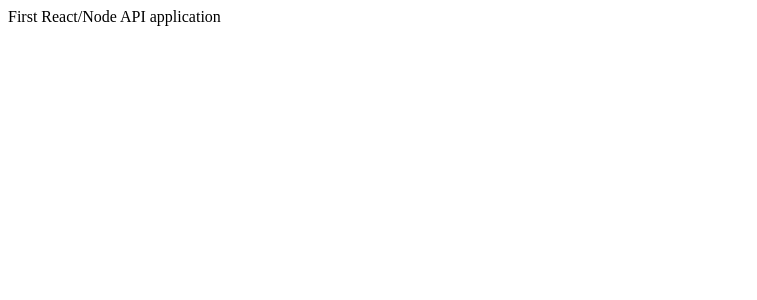
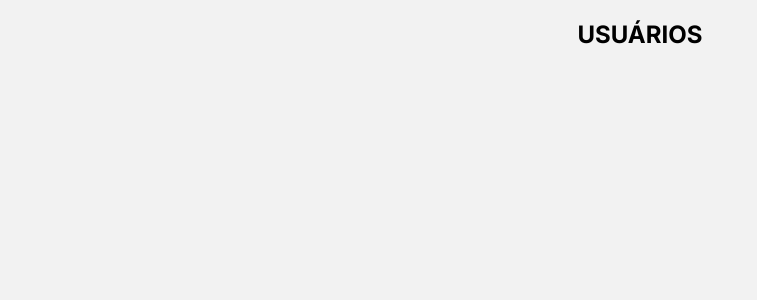
Before and after one commit to gabriel1og/CRUD-System, a React (Create React App) app in the folder frontend/: page / in a window 1280 px wide. Shown: the top 300 px of the page, without its empty margins (0-757 px from the left). Built offline with nearby package versions, Linux system fonts and the light colour scheme.

Commit message:
creating first tags at App

```diff
--- a/frontend/src/App.js
+++ b/frontend/src/App.js
@@ -1,8 +1,29 @@
+import GlobalStyle from "./styles/global";
+import styled from "styled-components";
+import { toast, ToastContainer } from "react-toastify";
+import "react-toastify/dist/ReactToastify.css";
+
+const Container = styled.div`
+  width: 100%;
+  max-width: 800px;
+  margin-top: 20px;
+  display: flex;
+  flex-direction: column;
+  align-items: center;
+  gap: 10px;
+`;
+
+const Title = styled.h2``;
+
 function App() {
   return (
-    <div>
-      First React/Node API application
-    </div>
+    <>
+      <Container>
+        <Title>USUÁRIOS</Title>
+      </Container>
+      <ToastContainer autoClose={3000} position={toast.POSITION.BOTTOM_LEFT} />
+      <GlobalStyle />
+    </>
   );
 }
 
```
